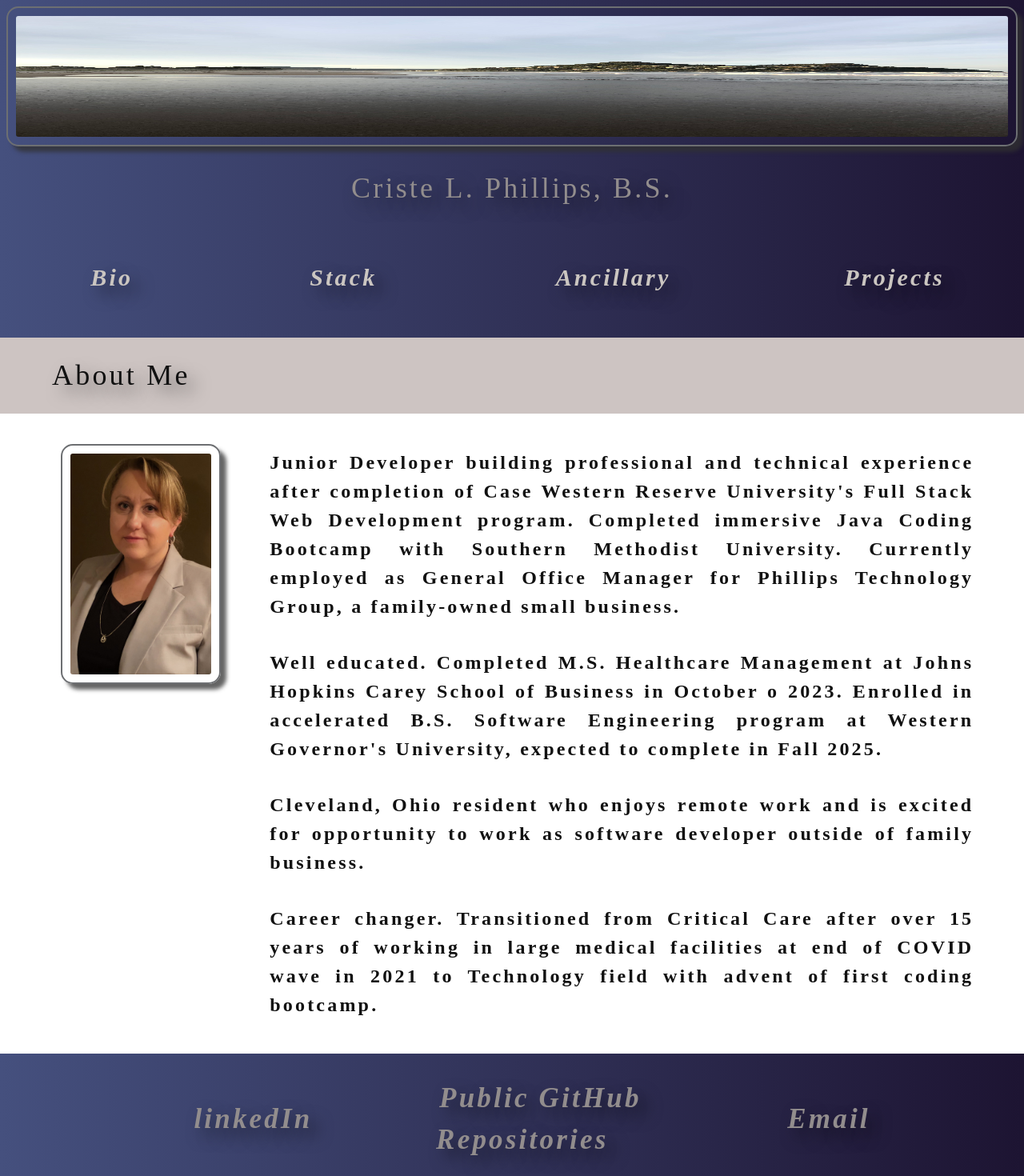
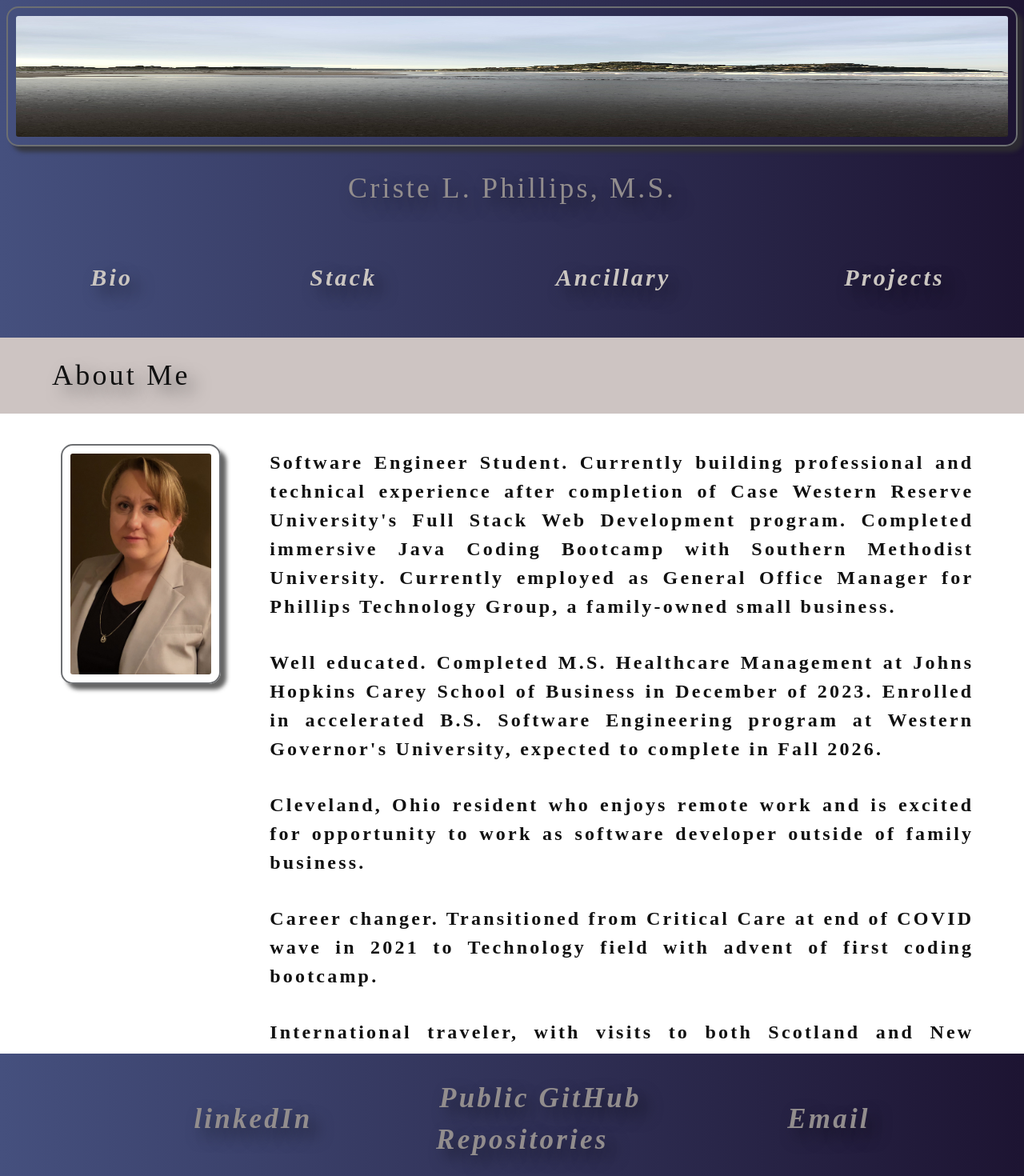
Before and after one commit to cphill11/react-portfolio, a React (Create React App) app: page / in a window 1280 px wide. Shown: the top 1470 px of the page at 80% size. Built offline with nearby package versions, Linux system fonts and the light colour scheme.

Commit message:
updated text on About Me page, altered icon on web browser tab

```diff
--- a/src/components/About.js
+++ b/src/components/About.js
@@ -21,16 +21,16 @@ function About() {
         />
       <div id="summary">
         <p>
-          Junior Developer building professional and technical experience after completion of Case Western Reserve University's Full Stack Web Development program. Completed immersive Java Coding Bootcamp with Southern Methodist University.  Currently employed as General Office Manager for Phillips Technology Group, a family-owned small business.
+          Software Engineer Student.  Currently building professional and technical experience after completion of Case Western Reserve University's Full Stack Web Development program. Completed immersive Java Coding Bootcamp with Southern Methodist University.  Currently employed as General Office Manager for Phillips Technology Group, a family-owned small business.
          </p>
          <p>
-          Well educated.  Completed M.S. Healthcare Management at Johns Hopkins Carey School of Business in October o 2023. Enrolled in accelerated B.S. Software Engineering program at Western Governor's University, expected to complete in Fall 2025.
+          Well educated.  Completed M.S. Healthcare Management at Johns Hopkins Carey School of Business in December of 2023. Enrolled in accelerated B.S. Software Engineering program at Western Governor's University, expected to complete in Fall 2026.
           </p>
          <p>
           Cleveland, Ohio resident who enjoys remote work and is excited for opportunity to work as software developer outside of family business.
           </p>
           <p>
-          Career changer. Transitioned from Critical Care after over 15 years of working in large medical facilities at end of COVID wave in 2021 to Technology field with advent of first coding bootcamp.
+          Career changer. Transitioned from Critical Care at end of COVID wave in 2021 to Technology field with advent of first coding bootcamp.
           </p>
           <p>
           International traveler, with visits to both Scotland and New Zealand.  Ready to explore future travel endeavors.
--- a/src/components/Header.js
+++ b/src/components/Header.js
@@ -7,7 +7,7 @@ function Header(props) {
   return (
     <header>
       <img src={nzImg} alt="" />
-      <h2> Criste L. Phillips, B.S.</h2>
+      <h2> Criste L. Phillips, M.S.</h2>
     </header>
   );
 }
```
Also changed, not shown: 1 other file (tests, documents, lock files or other folders).
